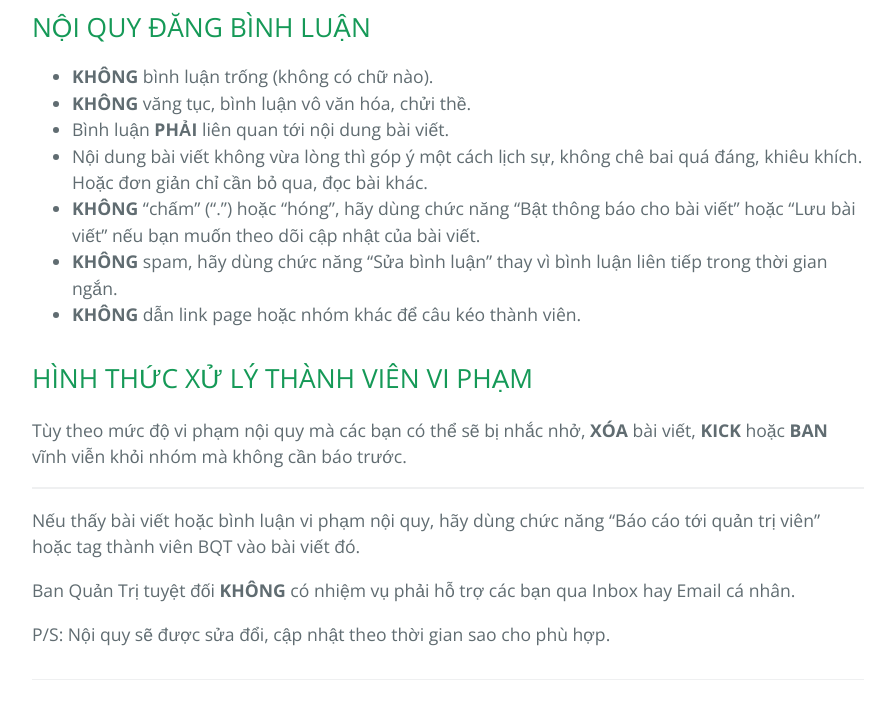
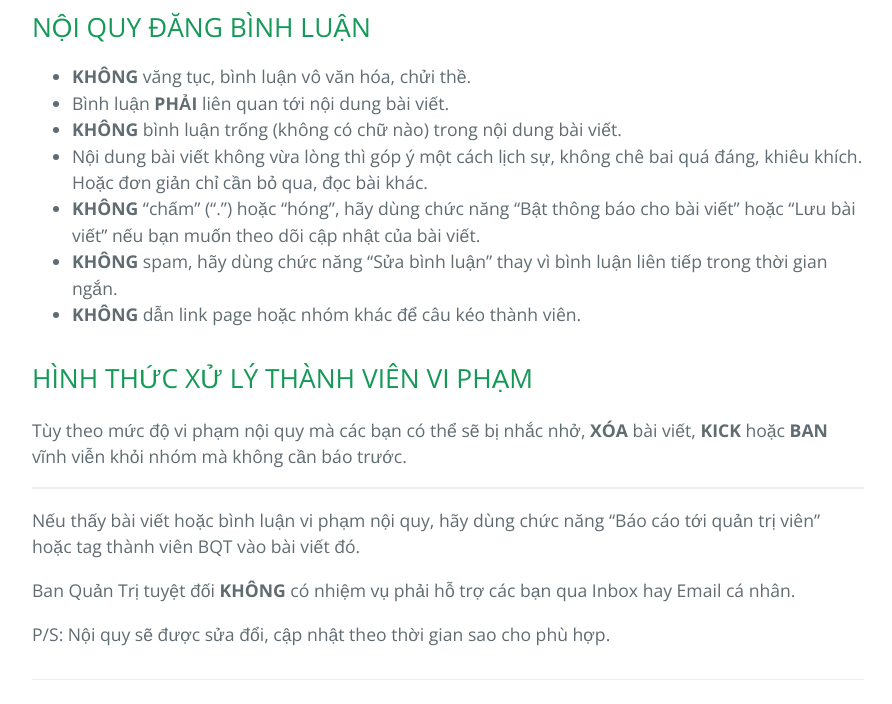
Before and after one commit to huuvinhtv/zaltv, a Jekyll site: the page built from rules.md, in a window 1280 px wide and 900 px high, scrolled down 2697 px, cut to the strip 196-900 px from the top of the window. Shown: the whole strip, without its empty margins (192-1084 px from the left). Built offline with Jekyll 4.4.1, drawn with Linux system fonts in a browser that asks for light colours; our own code applies the rules of GitHub Pages for plain Markdown files.

Commit message:
Update rules.md

```diff
--- a/rules.md
+++ b/rules.md
@@ -57,9 +57,9 @@ Ví dụ về một [bài viết](https://www.facebook.com/groups/zaltv/permalin
 
 ## NỘI QUY ĐĂNG BÌNH LUẬN
 
-- **KHÔNG** bình luận trống (không có chữ nào).
 - **KHÔNG** văng tục, bình luận vô văn hóa, chửi thề.
 - Bình luận **PHẢI** liên quan tới nội dung bài viết.
+- **KHÔNG** bình luận trống (không có chữ nào) trong nội dung bài viết.
 - Nội dung bài viết không vừa lòng thì góp ý một cách lịch sự, không chê bai quá đáng, khiêu khích. Hoặc đơn giản chỉ cần bỏ qua, đọc bài khác.
 - **KHÔNG** "chấm" (".") hoặc "hóng", hãy dùng chức năng "Bật thông báo cho bài viết" hoặc "Lưu bài viết" nếu bạn muốn theo dõi cập nhật của bài viết.
 - **KHÔNG** spam, hãy dùng chức năng "Sửa bình luận" thay vì bình luận liên tiếp trong thời gian ngắn.
```
